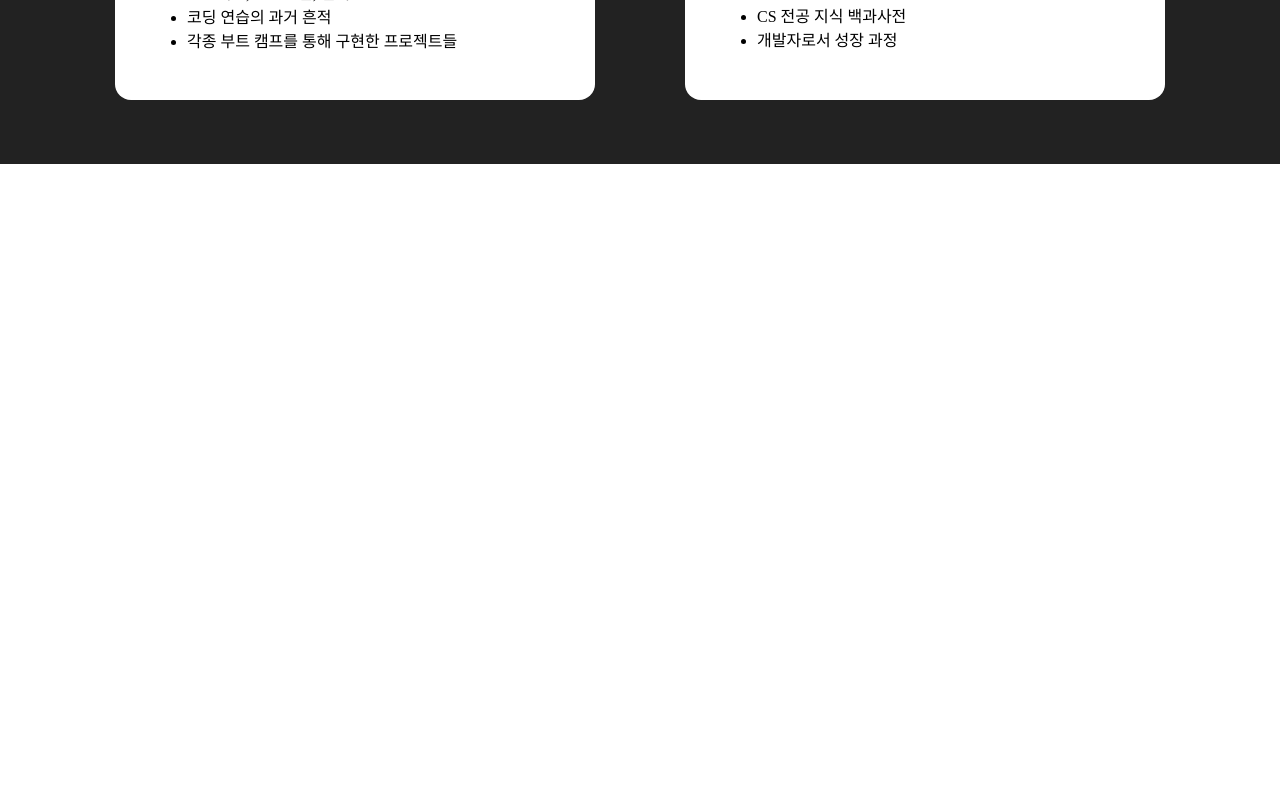
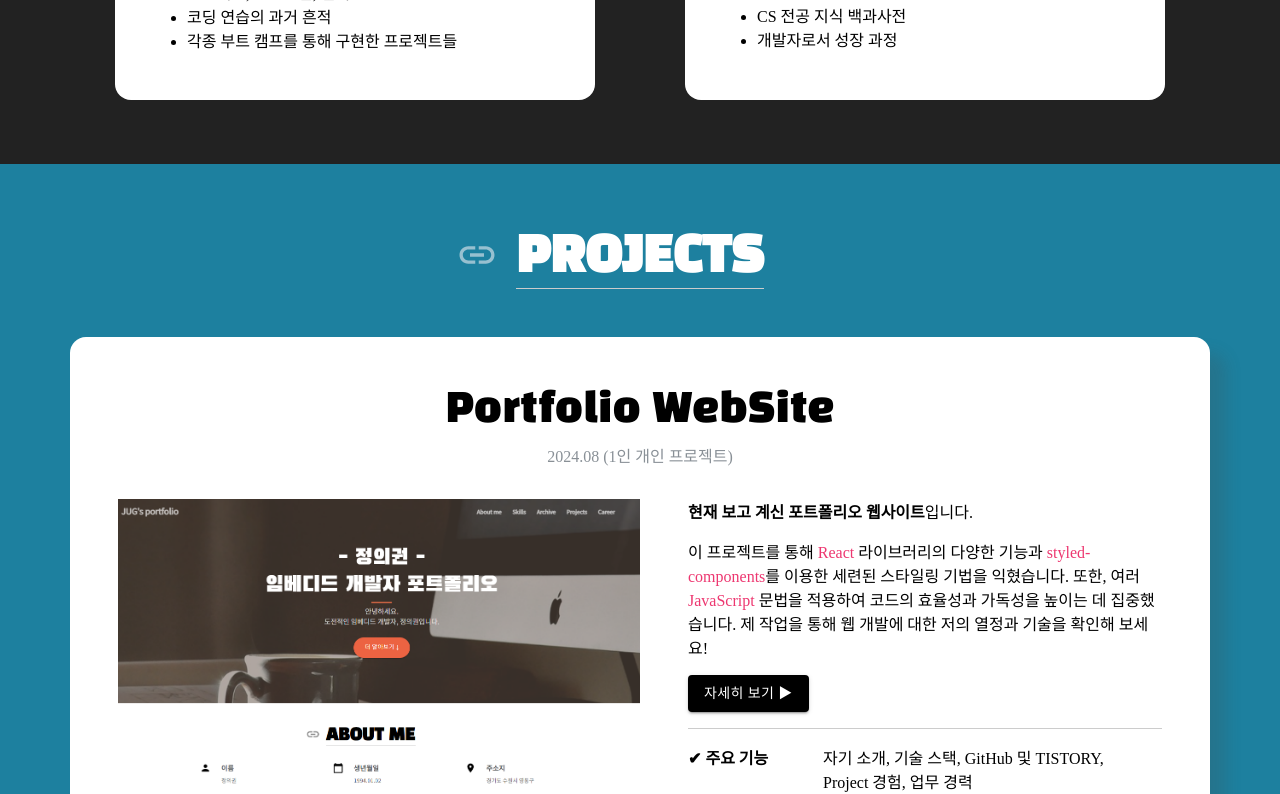
Before and after one commit to JeongUiGwon/JUG_Portfolio, a React (Create React App) app in the folder my-app/: page / in a window 1280 px wide. Shown: the part 2607-3401 px from the top of the page. Before the commit the page ends 2771 px from the top, so only its background shows below. Built offline with nearby package versions, Linux system fonts and the light colour scheme; a web font is replaced by a local one.

Commit message:
Project Page

```diff
--- a/my-app/src/App.js
+++ b/my-app/src/App.js
@@ -4,6 +4,7 @@ import Introduce from "./components/Introduce";
 import AboutMe from "./components/AboutMe";
 import Skills from "./components/Skills";
 import Archive from "./components/Archive";
+import Projects from "./components/Projects";
 
 function App() {
   return (
@@ -13,6 +14,7 @@ function App() {
       <AboutMe />
       <Skills />
       <Archive />
+      <Projects />
     </div>
   );
 }
--- a/my-app/src/components/AboutMe.js
+++ b/my-app/src/components/AboutMe.js
@@ -106,7 +106,7 @@ const AboutMe = () => {
               <LocalPhoneIcon sx={{ fontSize: 32, marginRight: "30px" }} />
               <StyledAboutMeInfoField>
                 <StyledFieldTitle>연락처</StyledFieldTitle>
-                <StyledFieldDescription>010-3058-5791</StyledFieldDescription>
+                <StyledFieldDescription>010-3058-****</StyledFieldDescription>
               </StyledAboutMeInfoField>
             </StyledInfo>
           </StyledAboutMeInfoContent>
--- a/my-app/src/components/ContentTitle.js
+++ b/my-app/src/components/ContentTitle.js
@@ -17,12 +17,12 @@ const StyledTitle = styled.div`
   color: ${(props) => props.titleColor};
 `;
 
-const StyledLinkIcon = styled(LinkIcon)(({ theme, hoverColor }) => ({
+const StyledLinkIcon = styled(LinkIcon)(({ theme, iconColor, hoverColor }) => ({
   position: "absolute",
   left: "-60px",
-  top: "25%",
+  top: "10%",
   cursor: "pointer",
-  color: "#828282",
+  color: iconColor || "#828282",
   "&:hover": {
     color: hoverColor || "#212529",
   },
@@ -33,6 +33,7 @@ const ContentTitle = ({
   sectionId,
   titleColor,
   borderBottomColor,
+  iconColor,
   hoverColor,
 }) => {
   const scrollToSection = (id) => {
@@ -59,6 +60,7 @@ const ContentTitle = ({
           sx={{ fontSize: 42 }}
           onClick={() => scrollToSection(sectionId)}
           hoverColor={hoverColor}
+          iconColor={iconColor}
         />
         {title}
       </StyledTitle>
--- a/my-app/src/components/Header.js
+++ b/my-app/src/components/Header.js
@@ -36,7 +36,7 @@ const navLinks = [
   { href: "about-me", name: "About me" },
   { href: "skills", name: "Skills" },
   { href: "archive", name: "Archive" },
-  { href: "introduce", name: "Projects" },
+  { href: "projects", name: "Projects" },
   { href: "introduce", name: "Career" },
 ];
 
--- /dev/null
+++ b/my-app/src/components/ProjectPortfolio.js
@@ -0,0 +1,153 @@
+import styledComponents from "styled-components";
+import Button from "@mui/material/Button";
+import { styled } from "@mui/material/styles";
+
+const StyledProjectWrapper = styledComponents.div`
+  background-color: #fff;
+  padding: 48px;
+  margin: 0 auto 32px;
+  border-radius: 16px;
+  box-shadow: 16px 16px 16px 0 rgba(68, 68, 68, 0.2);
+`;
+
+const StyledProjectTitle = styledComponents.div`
+  padding-bottom: 8px;
+  font-weight: 400;
+  font-size: 40px;
+  font-family: blackHanSans;
+`;
+
+const StyledProjectPeriod = styledComponents.div`
+  margin-bottom: 32px;
+  font-weight: 400;
+  font-size: 16px;
+  color: #6c757d;
+  opacity: 0.8;
+`;
+
+const StyledProjectInfo = styledComponents.div`
+  display: flex;
+  flex-flow: row wrap;
+  justify-content: center;
+`;
+
+const StyledProjectImage = styledComponents.div`
+  width: 50%;
+  margin-right: 48px;
+`;
+
+const StyeldProjectDescription = styledComponents.div`
+  width: calc(50% - 48px);
+`;
+
+const StyeldProjectDescriptionMain = styledComponents.div`
+  padding-bottom: 16px;
+  margin-bottom: 16px;
+  border-bottom: 1px solid #ccc;
+  font-weight: 400;
+  font-size: 16px;
+  text-align: left;
+`;
+
+const ProjectRed = styledComponents.span`
+  color: #ed3770;
+`;
+
+const BlackButton = styled(Button)(({ theme }) => ({
+  backgroundColor: "black",
+  color: "white",
+  "&:hover": {
+    backgroundColor: "#343a40",
+  },
+}));
+
+const StyledProjectDescriptionItem = styledComponents.div`
+  display: flex;
+  margin-bottom: 16px;
+`;
+
+const StyledProjectDescriptionItemLabel = styledComponents.div`
+  width: 135px;
+  font-weight: 900;
+  font-size: 16px;
+  text-align: left;
+`;
+
+const StyledProjectDescriptionItemValue = styledComponents.div`
+  width: calc(100% - 135px);
+  font-weight: 400;
+  text-align: left;
+`;
+
+const ProjectPortfolio = () => {
+  return (
+    <StyledProjectWrapper>
+      <StyledProjectTitle>Portfolio WebSite</StyledProjectTitle>
+      <StyledProjectPeriod>2024.08 (1인 개인 프로젝트)</StyledProjectPeriod>
+      <StyledProjectInfo>
+        <StyledProjectImage>
+          <img
+            alt="portfolio"
+            src={process.env.PUBLIC_URL + "/images/portfolio_image.png"}
+            width="100%"
+          />
+        </StyledProjectImage>
+        <StyeldProjectDescription>
+          <StyeldProjectDescriptionMain>
+            <b>현재 보고 계신 포트폴리오 웹사이트</b>입니다.
+            <p />이 프로젝트를 통해 <ProjectRed>React</ProjectRed> 라이브러리의
+            다양한 기능과 <ProjectRed>styled-components</ProjectRed>를 이용한
+            세련된 스타일링 기법을 익혔습니다. 또한, 여러{" "}
+            <ProjectRed>JavaScript</ProjectRed> 문법을 적용하여 코드의 효율성과
+            가독성을 높이는 데 집중했습니다. 제 작업을 통해 웹 개발에 대한 저의
+            열정과 기술을 확인해 보세요!
+            <p />
+            <BlackButton variant="contained">자세히 보기 ▶</BlackButton>
+          </StyeldProjectDescriptionMain>
+          <StyledProjectDescriptionItem>
+            <StyledProjectDescriptionItemLabel>
+              ✔ 주요 기능
+            </StyledProjectDescriptionItemLabel>
+            <StyledProjectDescriptionItemValue>
+              자기 소개, 기술 스택, GitHub 및 TISTORY, <br />
+              Project 경험, 업무 경력
+            </StyledProjectDescriptionItemValue>
+          </StyledProjectDescriptionItem>
+
+          <StyledProjectDescriptionItem>
+            <StyledProjectDescriptionItemLabel>
+              ✔ GitHub
+            </StyledProjectDescriptionItemLabel>
+            <StyledProjectDescriptionItemValue>
+              <a href="https://github.com/JeongUiGwon/JUG_Portfolio">
+                https://github.com/JeongUiGwon/JUG_Portfolio
+              </a>
+            </StyledProjectDescriptionItemValue>
+          </StyledProjectDescriptionItem>
+
+          <StyledProjectDescriptionItem>
+            <StyledProjectDescriptionItemLabel>
+              ✔ URL
+            </StyledProjectDescriptionItemLabel>
+            <StyledProjectDescriptionItemValue>
+              <a href="https://jeonguigwon.github.io/JUG_Portfolio/">
+                https://jeonguigwon.github.io/JUG_Portfolio/
+              </a>
+            </StyledProjectDescriptionItemValue>
+          </StyledProjectDescriptionItem>
+
+          <StyledProjectDescriptionItem>
+            <StyledProjectDescriptionItemLabel>
+              ✔ Frontend
+            </StyledProjectDescriptionItemLabel>
+            <StyledProjectDescriptionItemValue>
+              React, JavaScript, Material UI
+            </StyledProjectDescriptionItemValue>
+          </StyledProjectDescriptionItem>
+        </StyeldProjectDescription>
+      </StyledProjectInfo>
+    </StyledProjectWrapper>
+  );
+};
+
+export default ProjectPortfolio;
--- /dev/null
+++ b/my-app/src/components/Projects.js
@@ -0,0 +1,39 @@
+import styled from "styled-components";
+import ContentTitle from "./ContentTitle";
+import ProjectPortfolio from "./ProjectPortfolio";
+
+const StyledProjects = styled.section`
+  display: flex;
+  justify-content: center;
+  background-color: #1d809f;
+`;
+
+const StyledProjectsContent = styled.div`
+  width: 100%;
+  max-width: 1140px;
+  padding: 64px 32px;
+`;
+
+const StyledProjectsInfo = styled.div``;
+
+const Projects = () => {
+  return (
+    <StyledProjects id="projects">
+      <StyledProjectsContent>
+        <ContentTitle
+          title="PROJECTS"
+          sectionId="projects"
+          titleColor="#ffffff"
+          borderBottomColor="#cccccc"
+          iconColor="#97c0d0"
+          hoverColor="white"
+        />
+        <StyledProjectsInfo>
+          <ProjectPortfolio />
+        </StyledProjectsInfo>
+      </StyledProjectsContent>
+    </StyledProjects>
+  );
+};
+
+export default Projects;
```
Also changed, not shown: my-app/public/images/portfolio_image.png (added).
